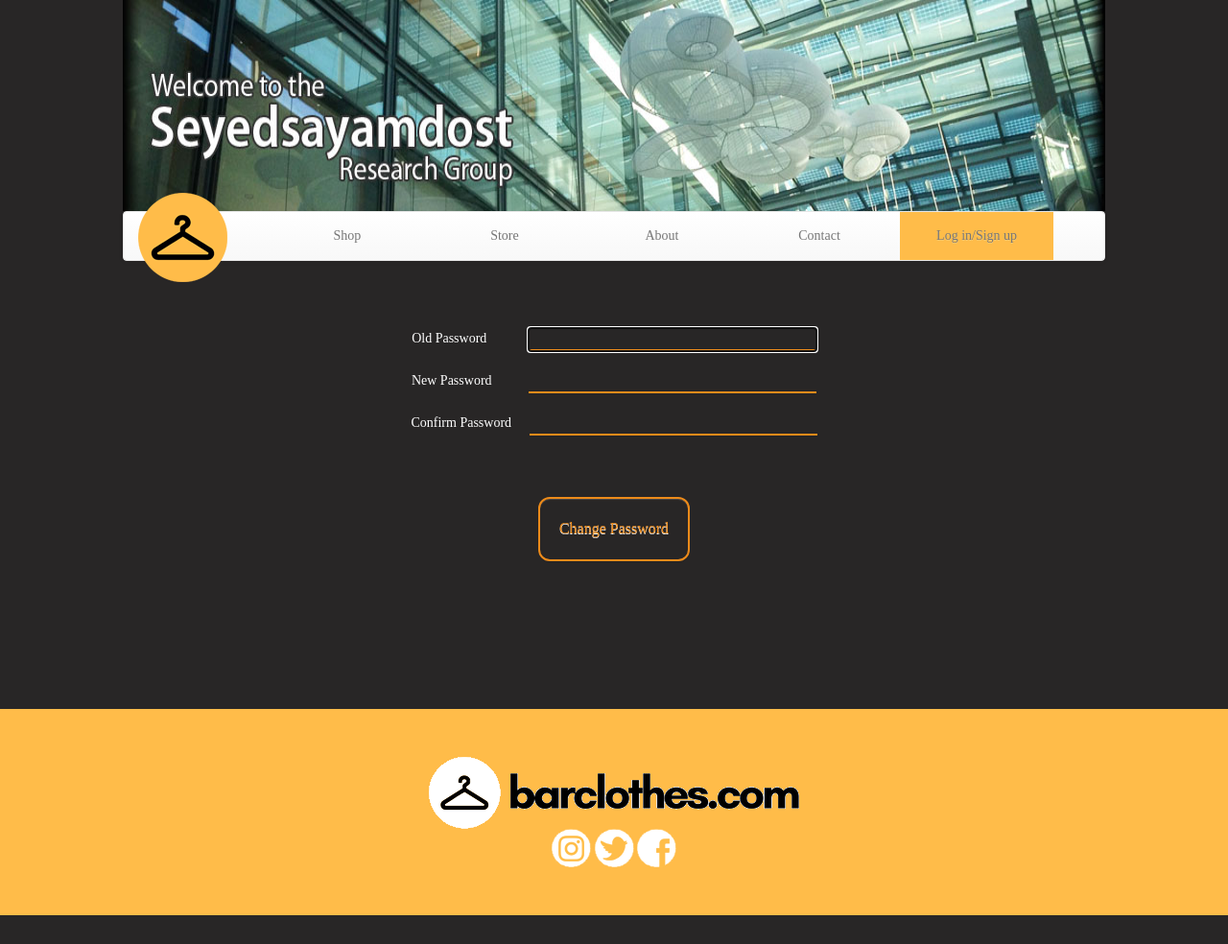
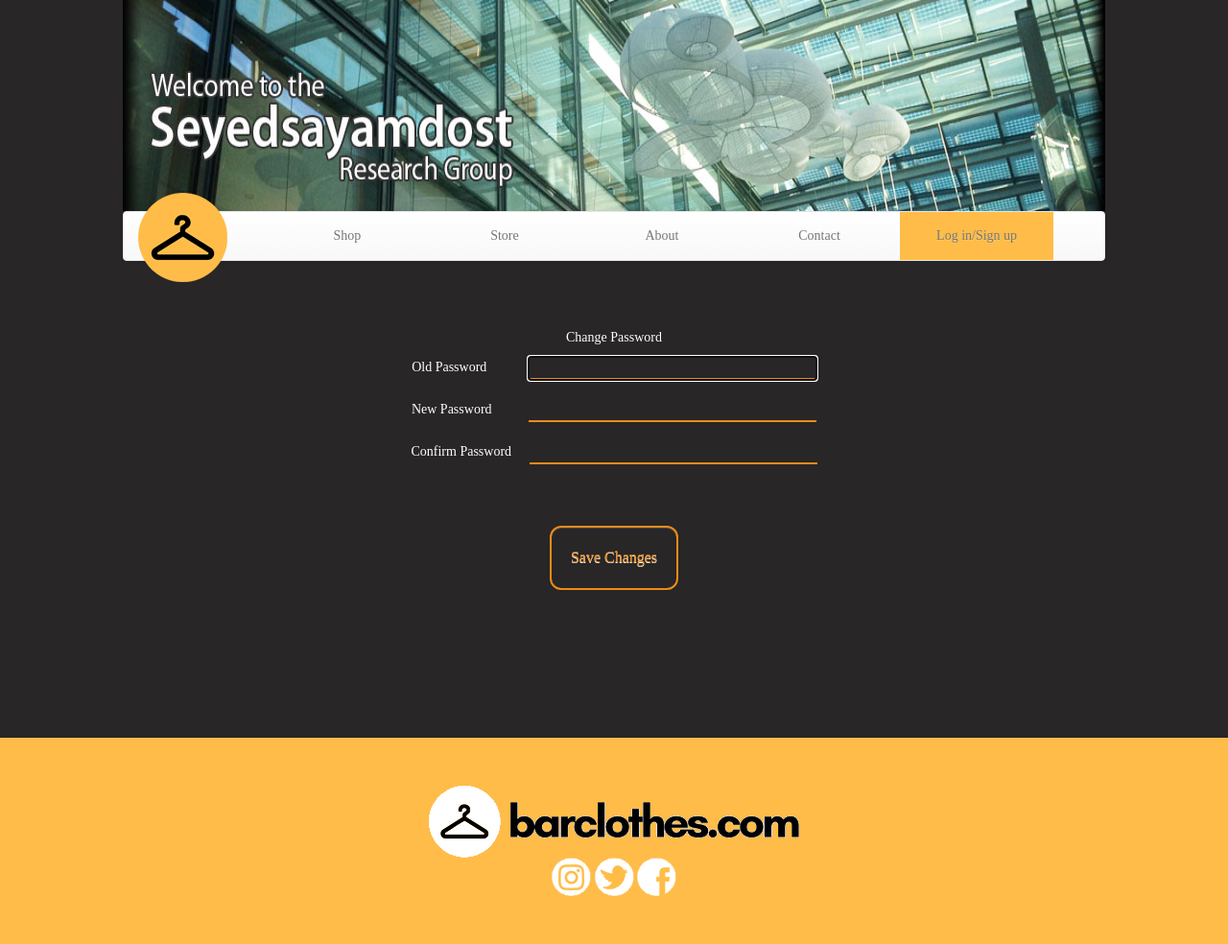
Before and after one commit to iitim/BarClothes, a Django app: page /profiles/change_password/ in a window 1280 px wide. Shown: the whole page at 96% size. Before the commit the page ends 954 px from the top, so only its background shows below. Run offline with Django 3.2, Linux system fonts and the light colour scheme; some libraries are stand-ins or nearby versions; some web fonts are replaced.

Commit message:
closed Am's job

```diff
--- a/src/user_profile/templates/change_password.html
+++ b/src/user_profile/templates/change_password.html
@@ -14,6 +14,8 @@
     <form action="{% url 'user_profile:change_password' %}" method="POST">
     {% csrf_token %}
         <div class="pass-page">
+            <p>Change Password</p>
+            <!-- Please Decorate -->
             <div class="edit-password">
                 <div class="pass-block"><span class="pass-text">Old Password</span>
                     <div class="pass-input1">
@@ -40,8 +42,8 @@
                 </div>
             </div>
 
-            <div class="update-button-pass">
-                <button class="btn btn-default update-profile" type="submit" name="password_change_form" value="password_change_form">Change Password</button>
+            <div class="change_password_button update-button-pass ">
+                <button class="btn btn-default update-profile change_password_button" type="submit" name="password_change_form" value="password_change_form">Save Changes</button>
             </div>
         </div>
     </form>
```
Also changed, not shown: src/user_profile/templates/profile.html (+5 -2 lines).
